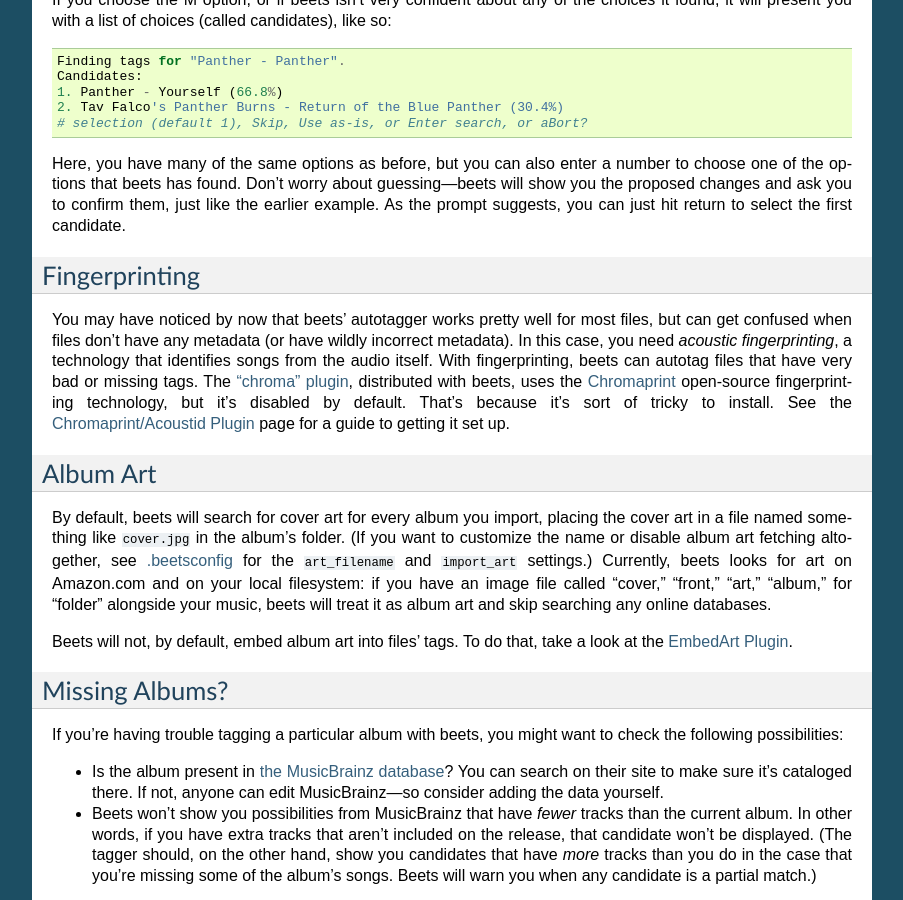
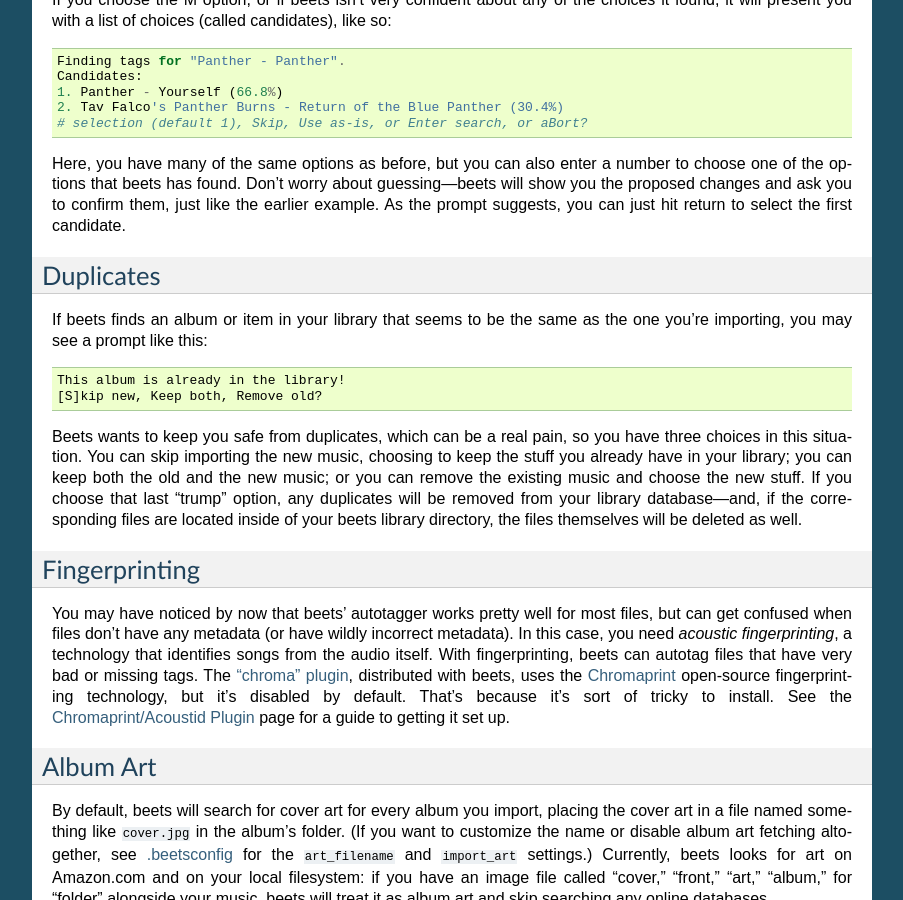
Before and after one commit to google-code-export/beets, a Sphinx documentation site: the page built from docs/guides/tagger.rst, in a window 1280 px wide and 900 px high, scrolled down 2816 px. Shown: the whole window, without its empty margins (198-1101 px from the left). Built offline with Sphinx 7.4.7, drawn with Linux system fonts in a browser that asks for light colours.

Commit message:
docs/changelog for duplicate resolution (#164)

```diff
--- a/docs/guides/tagger.rst
+++ b/docs/guides/tagger.rst
@@ -195,6 +195,26 @@
 them, just like the earlier example. As the prompt suggests, you can just hit
 return to select the first candidate.
 
+.. _guide-duplicates:
+
+Duplicates
+----------
+
+If beets finds an album or item in your library that seems to be the same as the
+one you're importing, you may see a prompt like this::
+
+    This album is already in the library!
+    [S]kip new, Keep both, Remove old?
+
+Beets wants to keep you safe from duplicates, which can be a real pain, so you
+have three choices in this situation. You can skip importing the new music,
+choosing to keep the stuff you already have in your library; you can keep both
+the old and the new music; or you can remove the existing music and choose the
+new stuff. If you choose that last "trump" option, any duplicates will be
+removed from your library database---and, if the corresponding files are located
+inside of your beets library directory, the files themselves will be deleted as
+well.
+
 Fingerprinting
 --------------
 
```
Also changed, not shown: docs/changelog.rst (+7 -0 lines).
